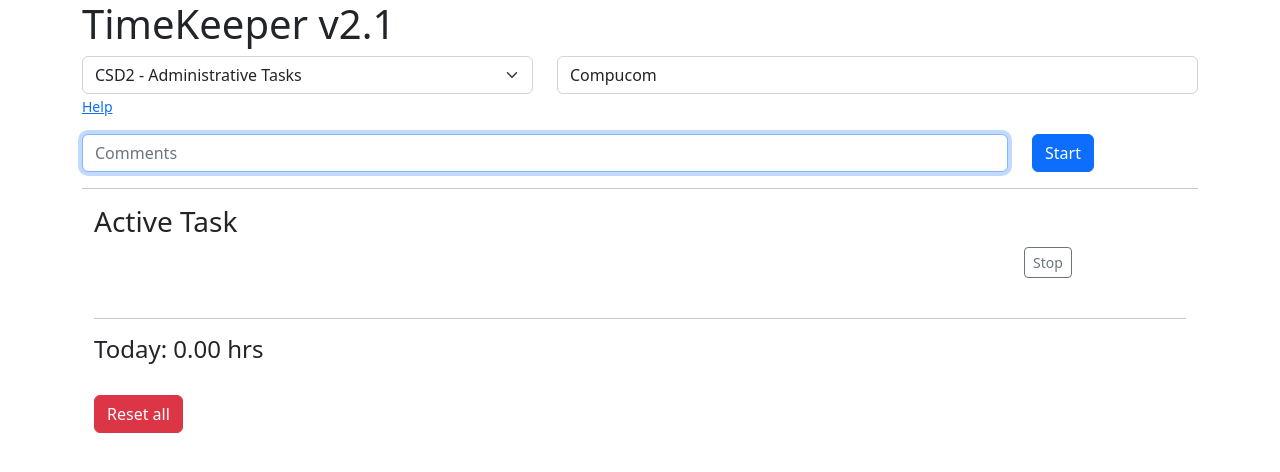
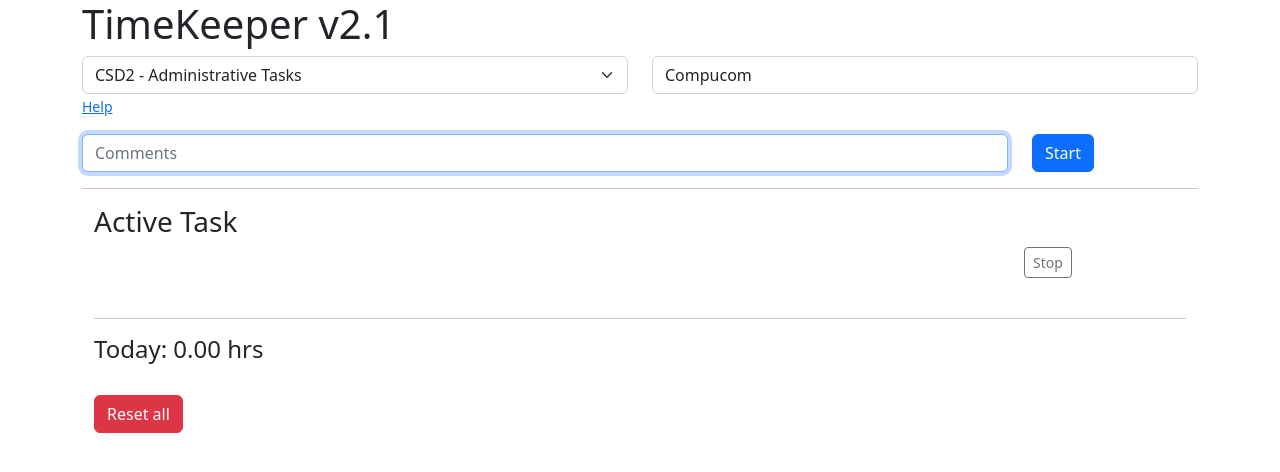
Before and after one commit to jwdafoe/timeKeeper, a plain HTML site: page index.html in a window 1280 px wide. Drawn offline with nearby package versions, Linux system fonts and the light colour scheme.

Commit message:
Update index.html
reduced size of 'account' input

```diff
--- a/index.html
+++ b/index.html
@@ -22,7 +22,7 @@
 						<small><a href="#" id="help">Help</a></small>
 
 					</div>
-					<div class="col-7">
+					<div class="col">
 						<input type="text" class="form-control" id="account" name="account"placeholder="Account name">
 					</div>
 				</div>
```
